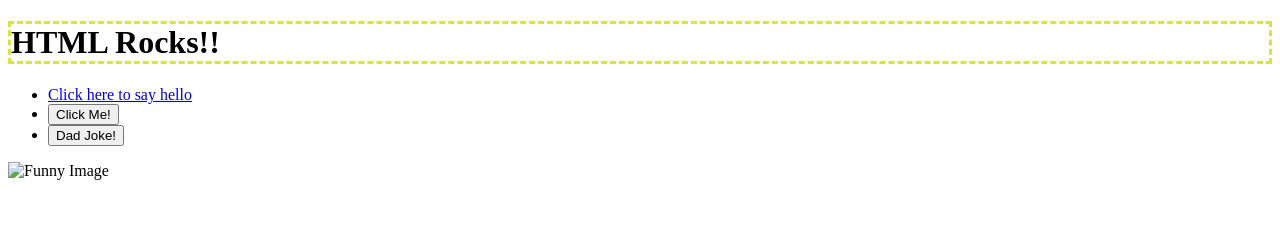
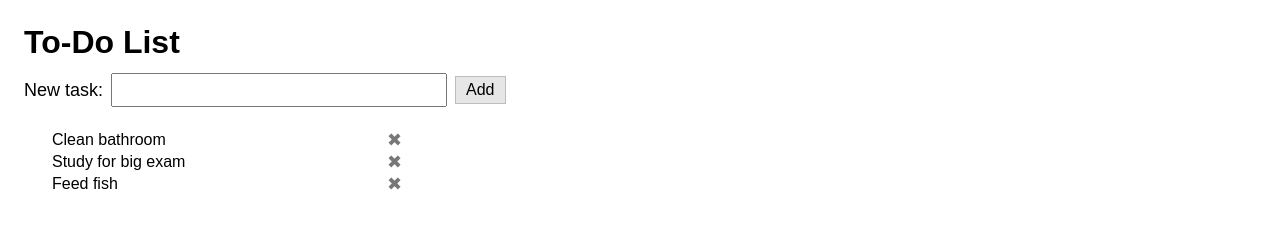
Before and after one commit to mads-88/11.03-Lab, a website: page index.html in a window 1280 px wide. Drawn offline with Linux system fonts and the light colour scheme; files that its build step writes are made by us from their sources; files whose address does not match are found by name.

Commit message:
lab complete

```diff
--- a/index.html
+++ b/index.html
@@ -1,25 +1,28 @@
 <!doctype html>
-<html>
+<html lang="en">
 
 <head>
   <meta charset="utf-8">
-  <title>CS208 - Starter Code (UPDATE ME)!</title>
-  <meta name="description" content="">
-  <meta name="viewport" content="width=device-width, initial-scale=1">
+  <title>To-Do List</title>
   <link rel="stylesheet" href="style.css">
 </head>
 
 <body>
-  <h1>HTML Rocks!!</h1>
-  <ul>
-  <li><a href="/hello">Click here to say hello</a></li>
-  <li><button id="hello-link">Click Me!</button></li>
-  <li><button id="joke-button">Dad Joke!</button></li>
+  <h1>To-Do List</h1>
+
+  <div class="row">
+    <label for="taskInput">New task:</label>
+    <input id="taskInput" type="text">
+    <button id="addBtn">Add</button>
+  </div>
+
+  <ol id="taskList">
+    <li><span class="task-text">Clean bathroom</span><button class="done-btn">&#10006;</button></li>
+    <li><span class="task-text">Study for big exam</span><button class="done-btn">&#10006;</button></li>
+    <li><span class="task-text">Feed fish</span><button class="done-btn">&#10006;</button></li>
+  </ol>
+
   <script src="script.js"></script>
-  </ul>
-  <img src="funny.png" alt="Funny Image" width="300" height="200">
-
-  <h2 id="joke-display"></h2>
 </body>
 
 </html>
```
Also changed, not shown: dist/script.js, dist/style.css, 1 other file.
